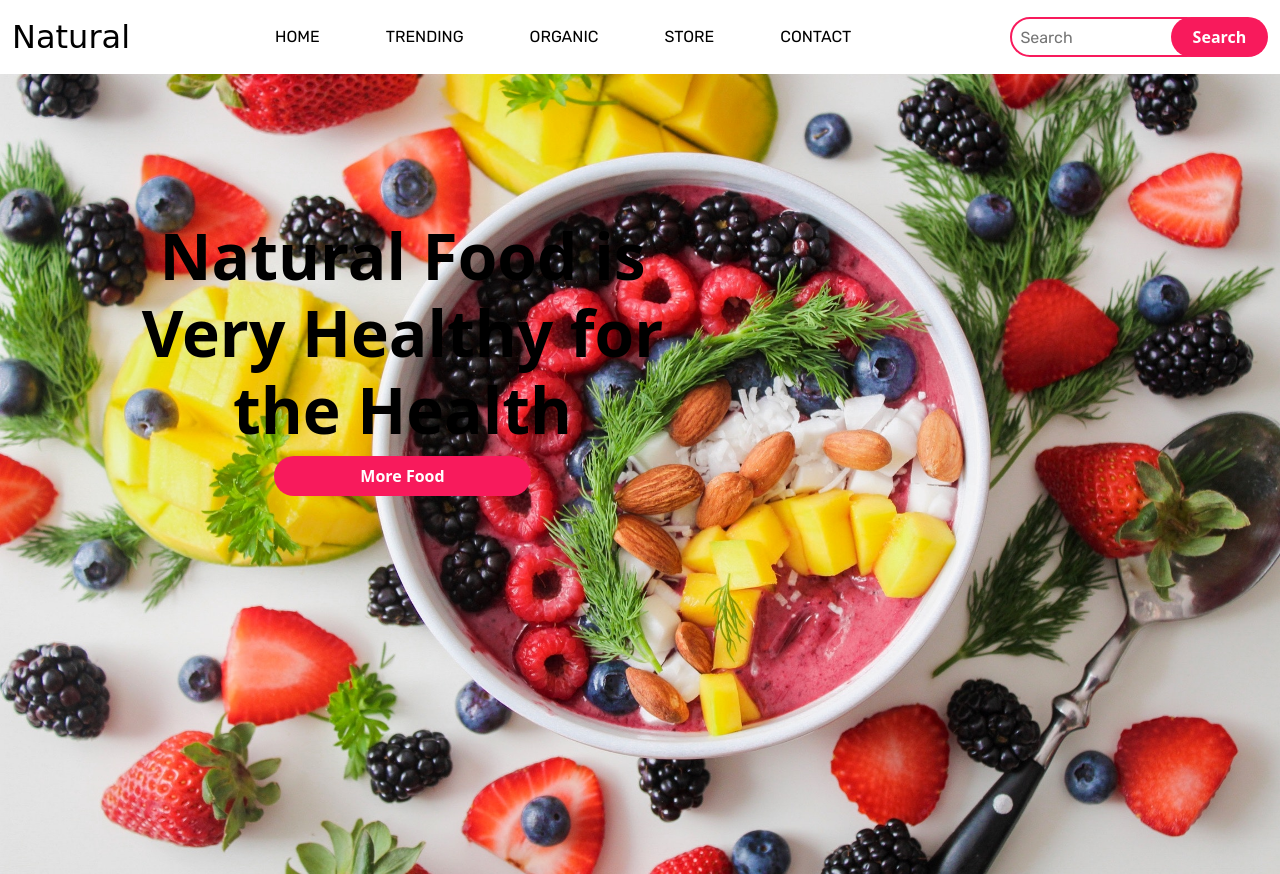
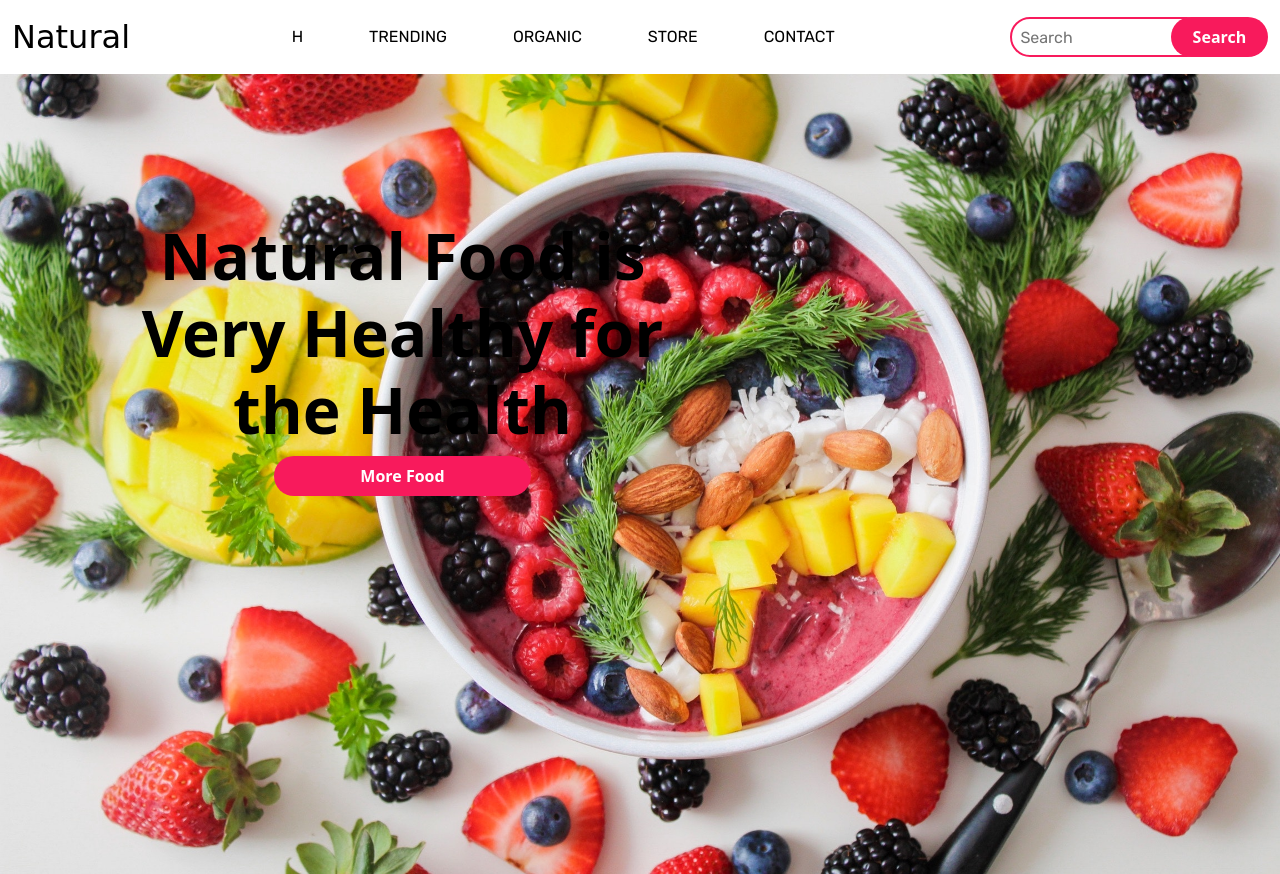
Before and after one commit to prvn1998/NaturalRes, a plain HTML site: page Natural Responsive/index.html in a window 1280 px wide. Shown: the top 874 px of the page. Drawn offline with nearby package versions, Linux system fonts and the light colour scheme; a web font is replaced by a local one.

Commit message:
Update index.html
Home To H

```diff
--- a/Natural Responsive/index.html
+++ b/Natural Responsive/index.html
@@ -31,7 +31,7 @@
       <div class="collapse navbar-collapse" id="navbarSupportedContent">
         <ul class="navbar-nav m-auto mb-2 mb-lg-0">
           <li class="nav-item">
-            <a class="nav-link active" href="#">Home</a>
+            <a class="nav-link active" href="#">H</a>
           </li>
           <li class="nav-item">
             <a class="nav-link" href="#">Trending</a>
```
